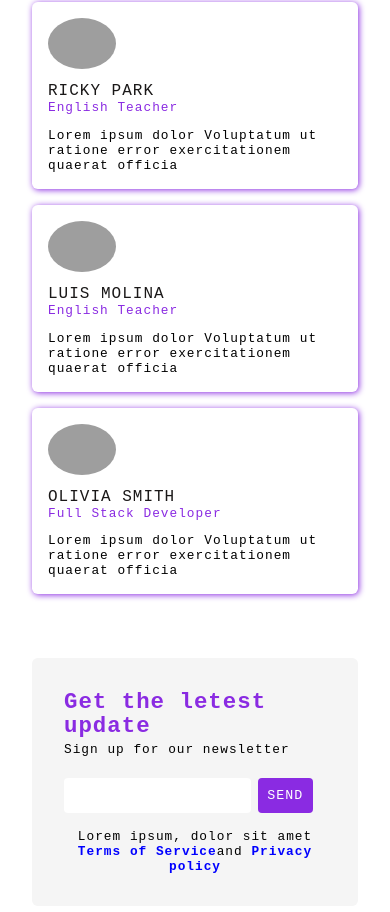
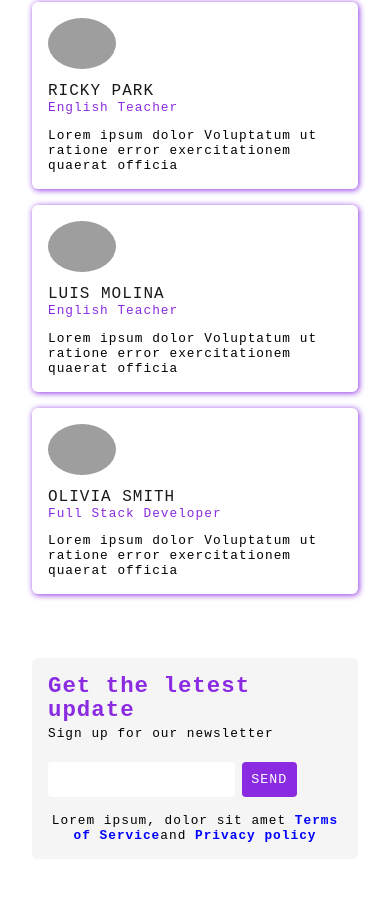
Before and after one commit to Vikaspokhriyal20/studysync, a plain HTML site: page index.html in a window 390 px wide. Shown: the part 2477-3389 px from the top of the page. After the commit the page ends 3368 px from the top, so only its background shows below. Drawn offline with nearby package versions, Linux system fonts and the light colour scheme; grey boxes are pictures that could not be loaded; a web font is replaced by a local one.

Commit message:
new commit

```diff
--- a/style.css
+++ b/style.css
@@ -519,6 +519,7 @@ font-size:0.8rem;
     padding: 2rem;
     justify-content: center;
     align-items: flex-start;
+    width: 50%;
 }
 .news-info{
     text-align: left;
@@ -561,6 +562,7 @@ font-size:0.8rem;
 .newsletter-footer{
     font-size: 0.8rem;
     letter-spacing: 1px;
+
 }
 
 .newsletter-footer a
@@ -574,4 +576,8 @@ font-size:0.8rem;
     .newsletter-left{
         display: none;
     }
+    .newsletter-right{
+        width: 100%;
+        padding: 1rem;
+    }
 }
```
